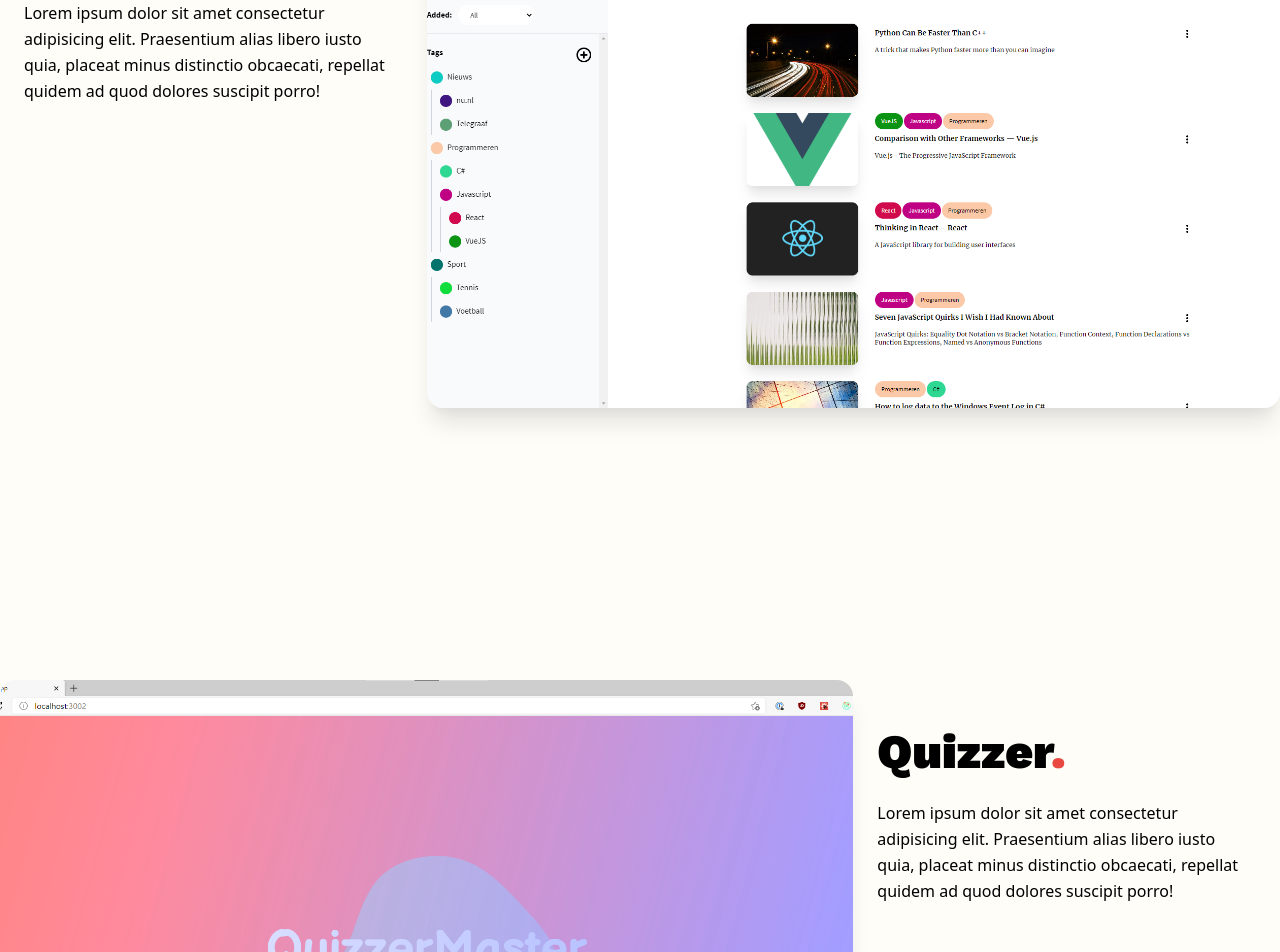
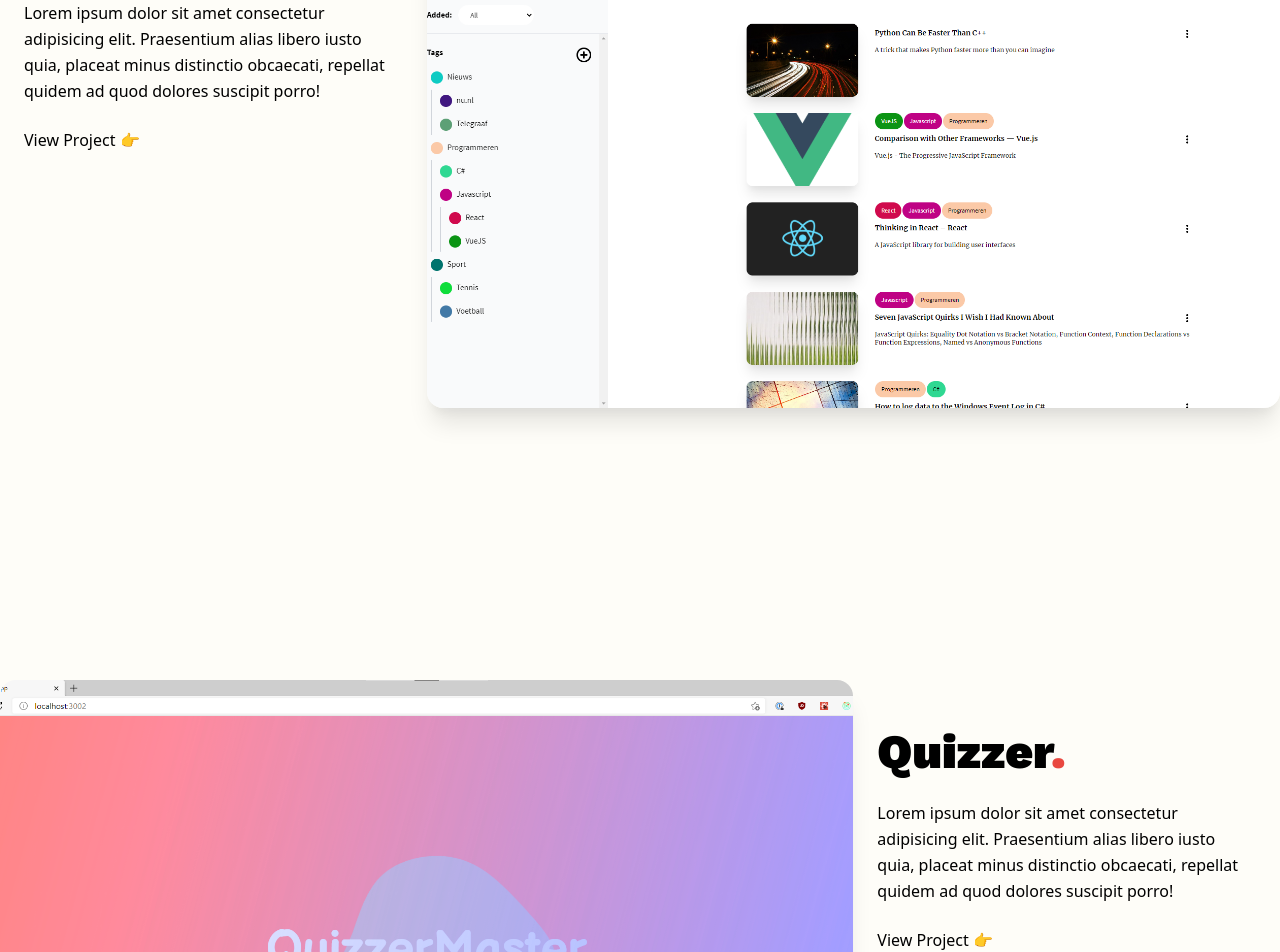
Before and after one commit to Patrickroelofs/Patrickroelofs.com, a React (Create React App) app in the folder client/: page / in a window 1280 px wide. Shown: the part 2300-3252 px from the top of the page. Built offline with nearby package versions, Linux system fonts and the light colour scheme; what @tailwindcss/typography would draw is missing.

Commit message:
update with buttons

```diff
--- a/client/src/app/views/home/Home.jsx
+++ b/client/src/app/views/home/Home.jsx
@@ -59,7 +59,7 @@
                   <span className="text-themeRed">.</span>
                 </h3>
                 <p className="leading-relaxed">Lorem ipsum dolor sit amet consectetur adipisicing elit. Praesentium alias libero iusto quia, placeat minus distinctio obcaecati, repellat quidem ad quod dolores suscipit porro!</p>
-                {/* <Button text="View Project" className="mt-6" /> */}
+                <Button text="View Project" className="mt-6" />
               </div>
             </div>
             <div
@@ -84,7 +84,7 @@
                   <span className="text-themeRed">.</span>
                 </h3>
                 <p className="leading-relaxed">Lorem ipsum dolor sit amet consectetur adipisicing elit. Praesentium alias libero iusto quia, placeat minus distinctio obcaecati, repellat quidem ad quod dolores suscipit porro!</p>
-                {/* <Button text="View Project" className="mt-6" /> */}
+                <Button text="View Project" className="mt-6" />
               </div>
             </div>
           </div>
```
